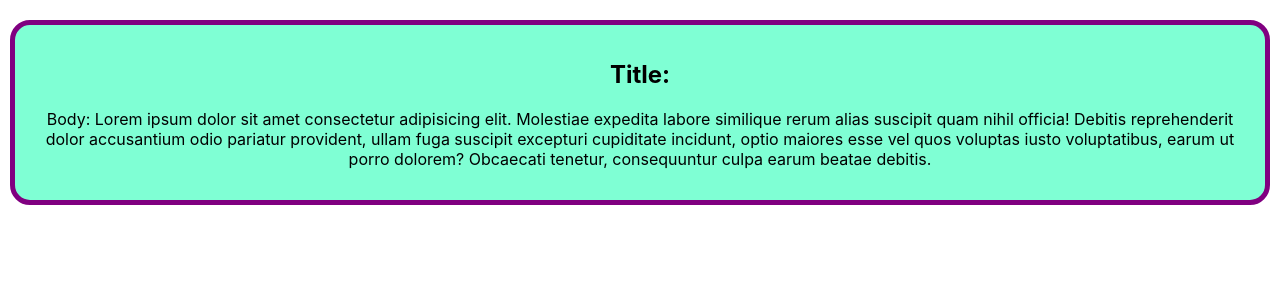
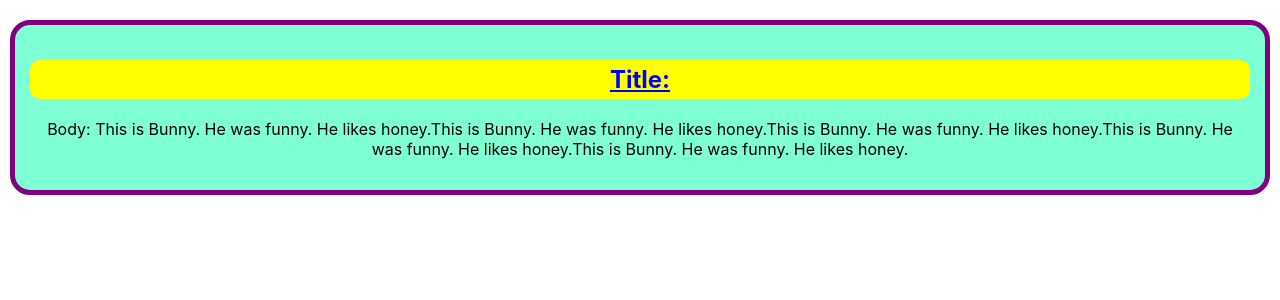
Before and after one commit to webhero-nur/reactjs-concept-recap-46.5, a React (Create React App) app: page / in a window 1280 px wide. Shown: the top 300 px of the page. Built offline with nearby package versions, Linux system fonts and the light colour scheme.

Commit message:
multiple style added to 'h2' inside 'article' using JS object

```diff
--- a/src/App.js
+++ b/src/App.js
@@ -9,11 +9,20 @@ function App() {
 }
 
 function Article() {
+
+  const titleStyle = {
+    color: 'Blue',
+    backgroundColor: 'yellow',
+    textDecoration: 'underline',
+    borderRadius: '10px',
+    padding: '5px'
+  }
+
   return (
     <div>
       <article className='blog'>
-        <h1>Title: </h1>
-        <p>Body: Lorem ipsum dolor sit amet consectetur adipisicing elit. Molestiae expedita labore similique rerum alias suscipit quam nihil officia! Debitis reprehenderit dolor accusantium odio pariatur provident, ullam fuga suscipit excepturi cupiditate incidunt, optio maiores esse vel quos voluptas iusto voluptatibus, earum ut porro dolorem? Obcaecati tenetur, consequuntur culpa earum beatae debitis.</p>
+        <h2 style={titleStyle}>Title: </h2>
+        <p>Body: This is Bunny. He was funny. He likes honey.This is Bunny. He was funny. He likes honey.This is Bunny. He was funny. He likes honey.This is Bunny. He was funny. He likes honey.This is Bunny. He was funny. He likes honey.</p>
       </article>
     </div>
   )
```
